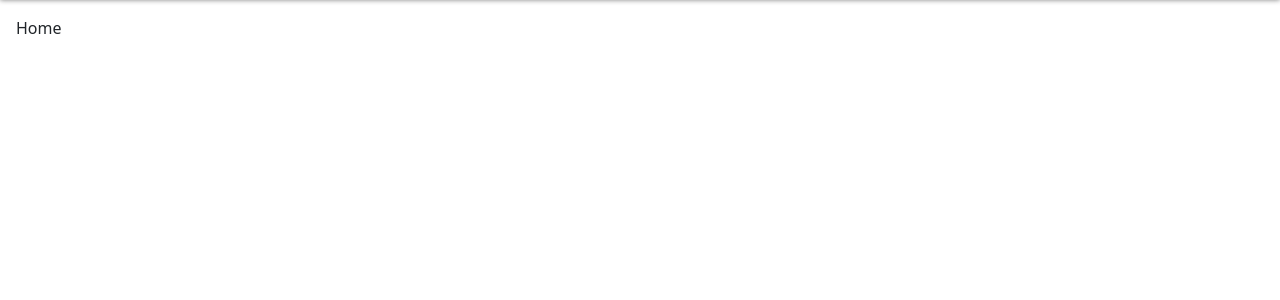
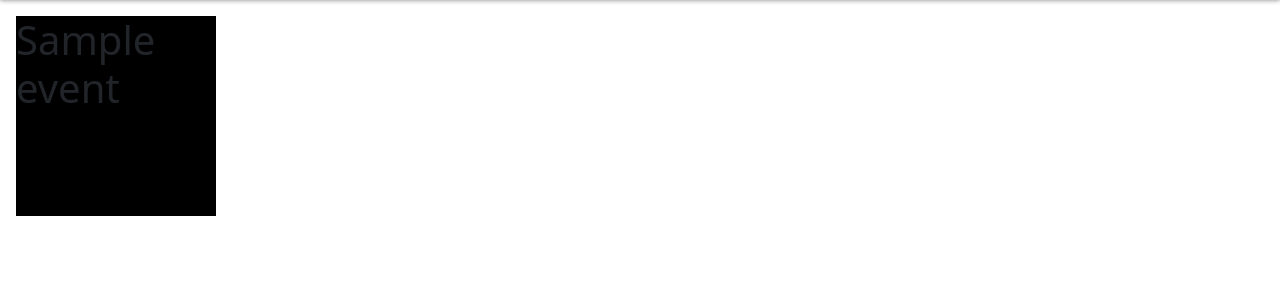
Before and after one commit to DaveJosef/eva, a Django app: template templates/event_detail.html in a window 1280 px wide. Shown: the part 62-362 px from the top of the page. Run offline with Django 3.2, Linux system fonts and the light colour scheme; the template is opened without the code that fills it: most values are stand-ins (such as "Sample title", 1, 10 or a date in 2020); some libraries are stand-ins or nearby versions; some web fonts are replaced.

Commit message:
Detalhando a página de detalhes do evento.

```diff
--- a/static/css/indexs.css
+++ b/static/css/indexs.css
@@ -6,6 +6,13 @@
     outline: none;
     text-decoration: none;
     box-sizing: border-box;
+}
+
+/* Detalhes do evento */
+.event-info {
+    background-color: black;
+    width: 200px;
+    height: 200px;
 }
 
 /* Barra de navegacao */
--- a/templates/event_detail.html
+++ b/templates/event_detail.html
@@ -1,7 +1,7 @@
 {% extends 'index.html' %}
 
 {% block content %}
-
-<p>Home</p>
-
+    <div class="event-info">
+        <h1>{{ event.nome }}</h1>
+    </div>
 {% endblock %}
```
Also changed, not shown: templates/home.html (line endings or trailing spaces).
